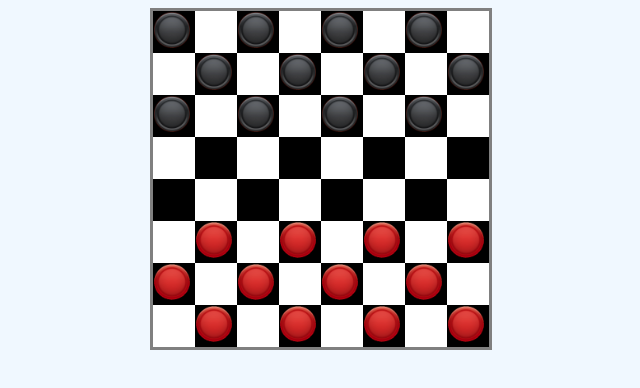
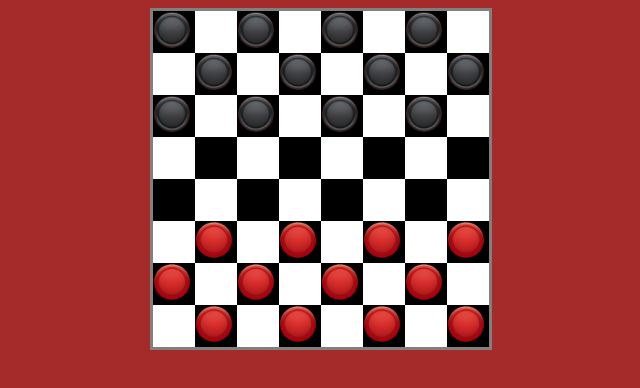
Before and after one commit to Evelyn3po/Damas, a plain HTML site: page index.html in a window 1280 px wide. Shown: the whole page, without its empty margins (319-959 px from the left). Drawn offline with Linux system fonts and the light colour scheme.

Commit message:
Update index.html

```diff
--- a/index.html
+++ b/index.html
@@ -7,7 +7,7 @@
     <title> Jogo de damas </title>
     <style>
         body {
-            background-color:#F0F8FF
+            background-color:#A52A2A
         }
     </style>
 </head>
```
